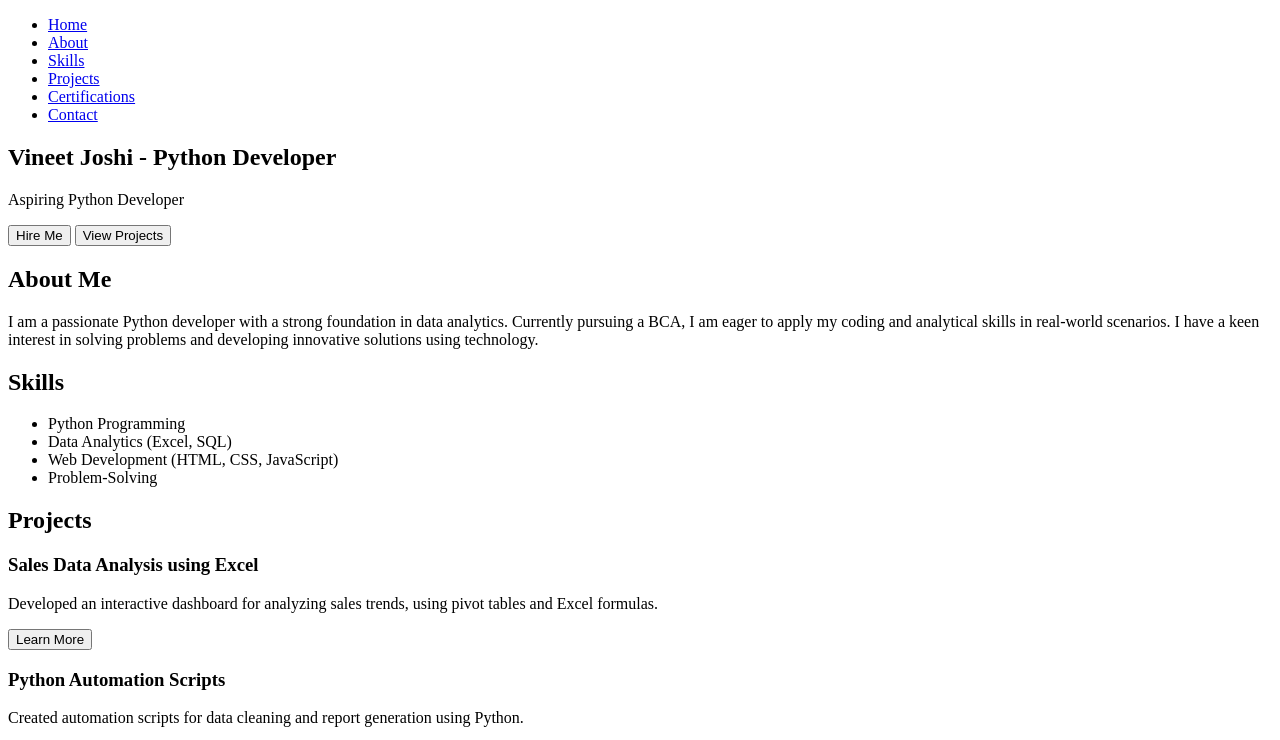
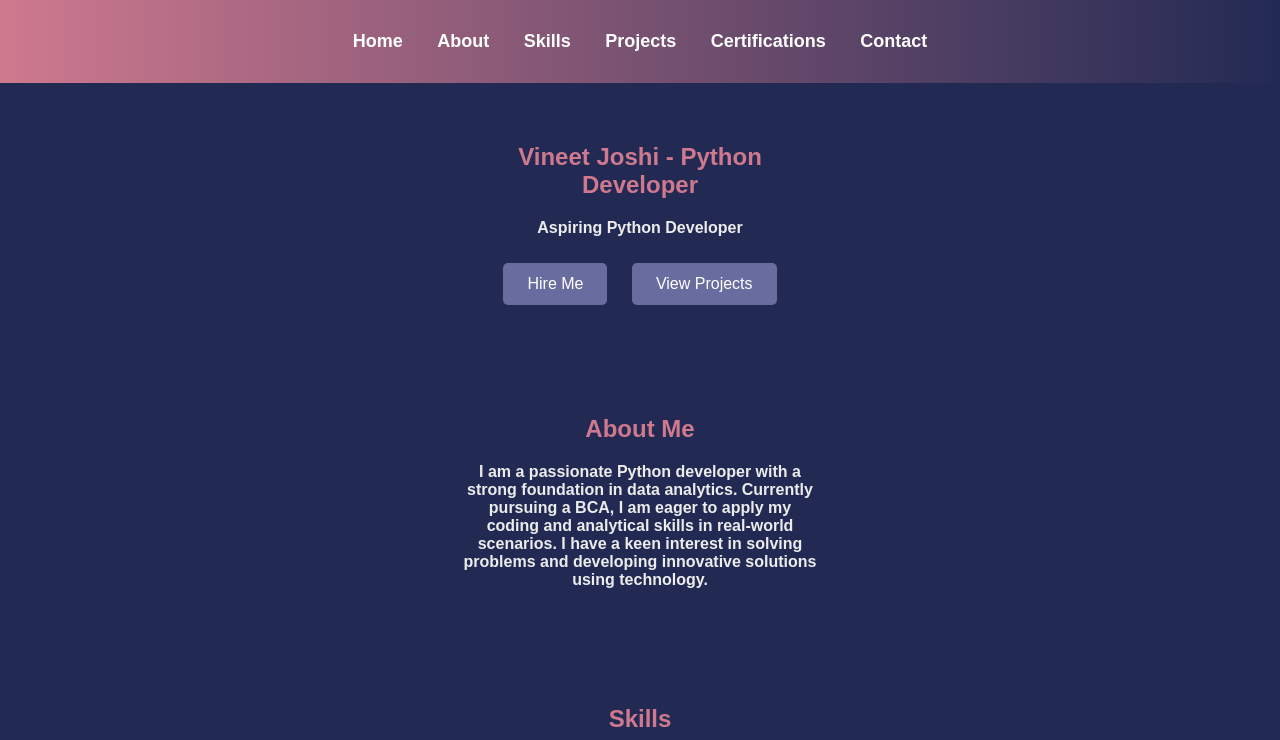
Before and after one commit to Vineetjoshi07/portfolio_vineet, a plain HTML site: page index.html in a window 1280 px wide. Shown: the top 740 px of the page. Drawn offline with Linux system fonts and the light colour scheme.

Commit message:
Update index.html

```diff
--- a/index.html
+++ b/index.html
@@ -4,7 +4,7 @@
     <meta charset="UTF-8">
     <meta name="viewport" content="width=device-width, initial-scale=1.0">
     <title>Vineet Joshi - Portfolio</title>
-    <link rel="stylesheet" href="vineet2.css">
+    <link rel="stylesheet" href="style.css">
 </head>
 <body>
     <header>
```
